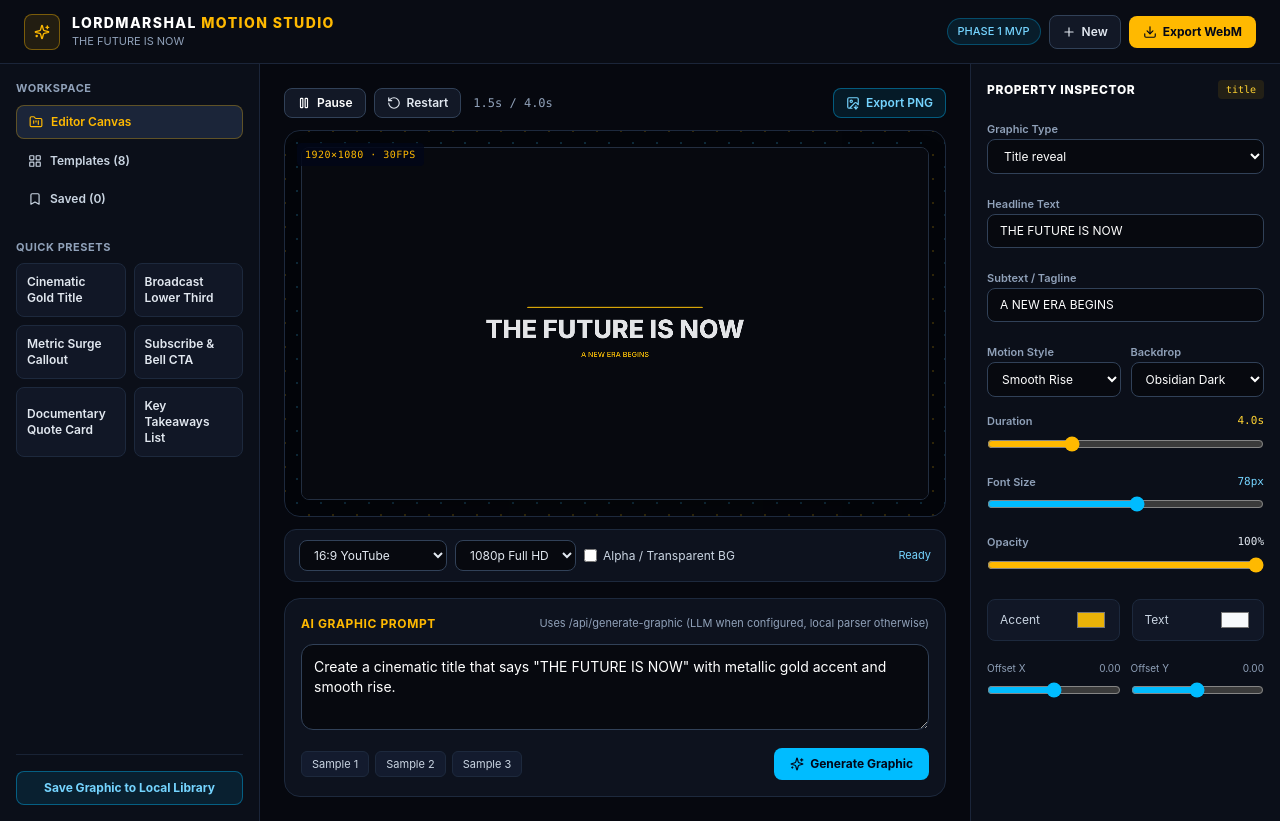
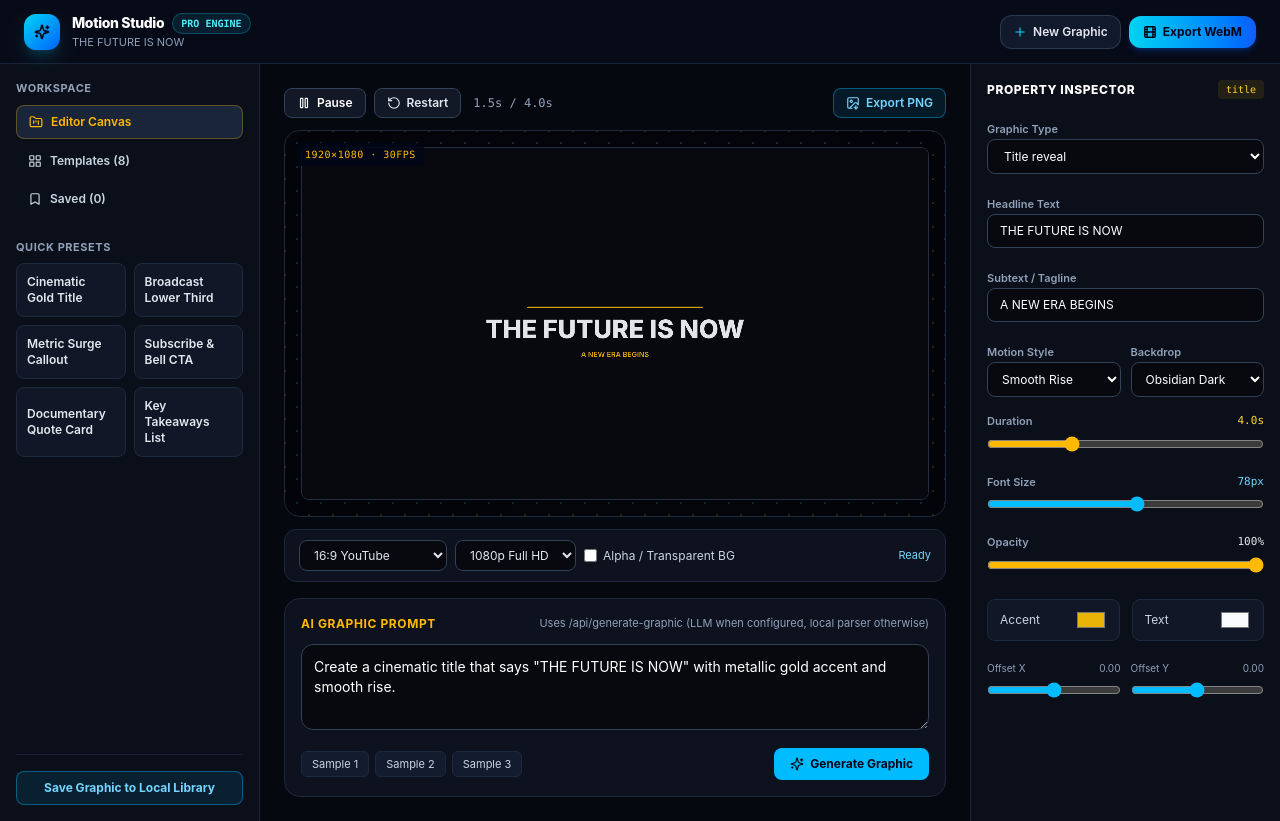
Before and after one commit to LordMarshal-art/motion-studio, a Next.js app: page / in a window 1280 px wide. Built offline with nearby package versions, Linux system fonts and the light colour scheme.

Commit message:
Update TopBar.tsx

```diff
--- a/src/components/TopBar.tsx
+++ b/src/components/TopBar.tsx
@@ -1,7 +1,7 @@
 "use client";
 
 import React from "react";
-import { Download, Plus, Sparkles } from "lucide-react";
+import { Film, Plus, Sparkles } from "lucide-react";
 
 interface TopBarProps {
   projectName: string;
@@ -17,39 +17,44 @@ export function TopBar({
   onExportVideo,
 }: TopBarProps) {
   return (
-    <header className="sticky top-0 z-30 flex h-16 items-center justify-between border-b border-slate-800/90 bg-[#0A0D16]/95 px-4 backdrop-blur md:px-6">
+    <header className="sticky top-0 z-30 flex h-16 items-center justify-between gap-3 border-b border-slate-800/80 bg-[#080d1a]/90 px-4 backdrop-blur-md md:px-6">
       <div className="flex min-w-0 items-center gap-3">
-        <div className="flex h-9 w-9 shrink-0 items-center justify-center rounded-lg border border-amber-400/40 bg-amber-400/10 text-amber-400">
-          <Sparkles className="h-4 w-4" />
+        <div className="flex h-9 w-9 shrink-0 items-center justify-center rounded-xl bg-gradient-to-br from-cyan-400 to-blue-600 text-slate-950 shadow-lg shadow-cyan-500/20">
+          <Sparkles className="h-4 w-4 stroke-[2.4]" />
         </div>
-        <div className="truncate">
-          <div className="truncate text-xs font-extrabold tracking-widest text-white uppercase md:text-sm">
-            LORDMARSHAL <span className="text-amber-400">MOTION STUDIO</span>
+
+        <div className="min-w-0">
+          <div className="flex items-center gap-2">
+            <span className="truncate text-sm font-extrabold tracking-tight text-white">
+              Motion Studio
+            </span>
+            <span className="hidden rounded-full border border-cyan-400/25 bg-cyan-400/10 px-2 py-0.5 font-mono text-[10px] font-semibold text-cyan-300 sm:inline-block">
+              PRO ENGINE
+            </span>
           </div>
-          <div className="truncate text-[11px] text-slate-400">{projectName}</div>
+          <p className="truncate text-[11px] text-slate-400">{projectName}</p>
         </div>
       </div>
 
-      <div className="flex items-center gap-2">
-        <span className="hidden rounded-full border border-sky-400/30 bg-sky-400/10 px-2.5 py-1 text-[11px] font-medium text-sky-300 lg:inline-block">
-          PHASE 1 MVP
-        </span>
+      <div className="flex shrink-0 items-center gap-2">
         <button
           type="button"
           onClick={onNewProject}
-          className="inline-flex items-center gap-1.5 rounded-lg border border-slate-700 bg-[#121826] px-3 py-2 text-xs font-semibold text-slate-200 transition hover:border-sky-400/60 hover:text-white"
+          className="inline-flex items-center gap-1.5 rounded-xl border border-slate-700/80 bg-[#11192c] px-3 py-2 text-xs font-semibold text-slate-200 transition hover:border-cyan-400/40 hover:text-white"
         >
-          <Plus className="h-3.5 w-3.5" />
-          <span>New</span>
+          <Plus className="h-3.5 w-3.5 text-cyan-400" />
+          <span className="hidden sm:inline">New Graphic</span>
+          <span className="sm:hidden">New</span>
         </button>
+
         <button
           type="button"
           onClick={onExportVideo}
           disabled={isExporting}
-          className="inline-flex items-center gap-1.5 rounded-lg bg-amber-400 px-3.5 py-2 text-xs font-bold text-slate-950 transition hover:bg-amber-300 disabled:cursor-not-allowed disabled:opacity-50"
+          className="inline-flex items-center gap-1.5 rounded-xl bg-gradient-to-r from-cyan-400 to-blue-600 px-3.5 py-2 text-xs font-bold text-slate-950 shadow-md shadow-blue-600/25 transition hover:brightness-110 disabled:cursor-not-allowed disabled:opacity-50"
         >
-          <Download className="h-3.5 w-3.5" />
-          <span>{isExporting ? "Exporting..." : "Export WebM"}</span>
+          <Film className="h-3.5 w-3.5 stroke-[2.3]" />
+          <span>{isExporting ? "Rendering..." : "Export WebM"}</span>
         </button>
       </div>
     </header>
```
